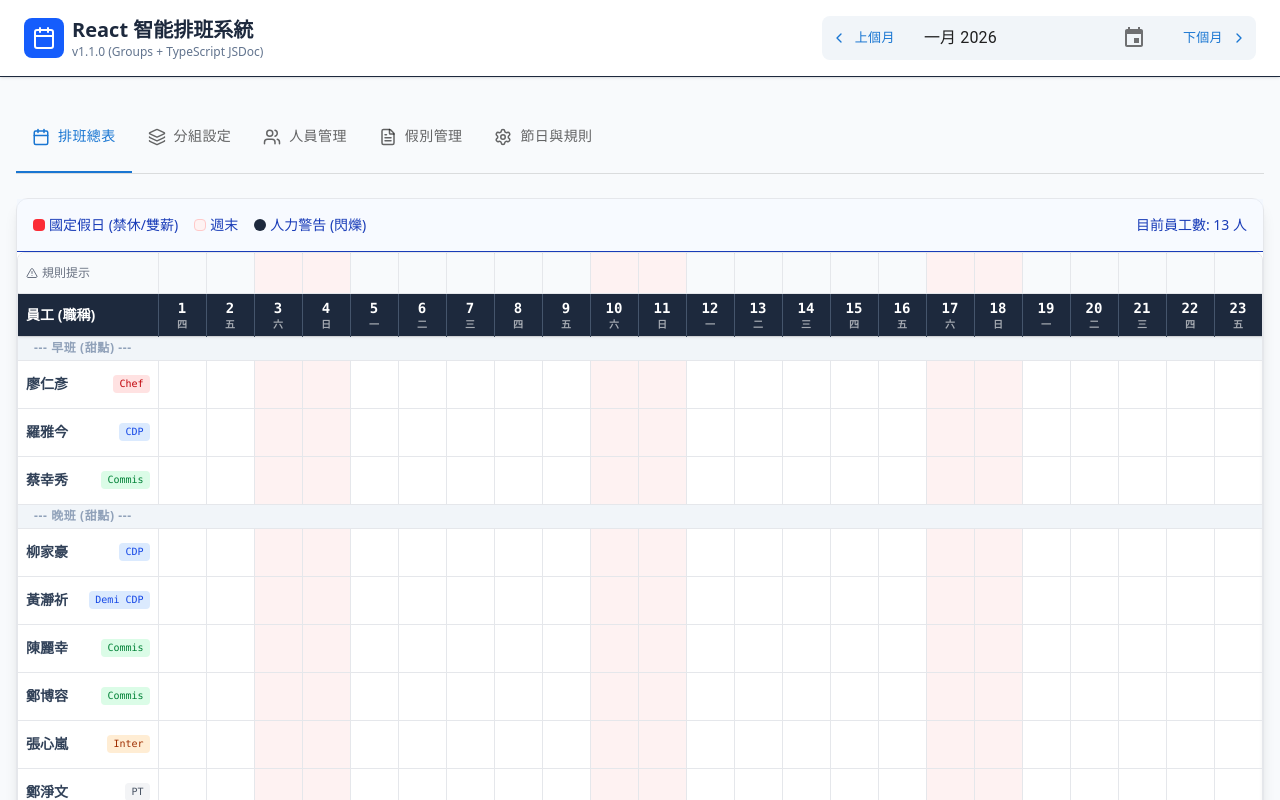
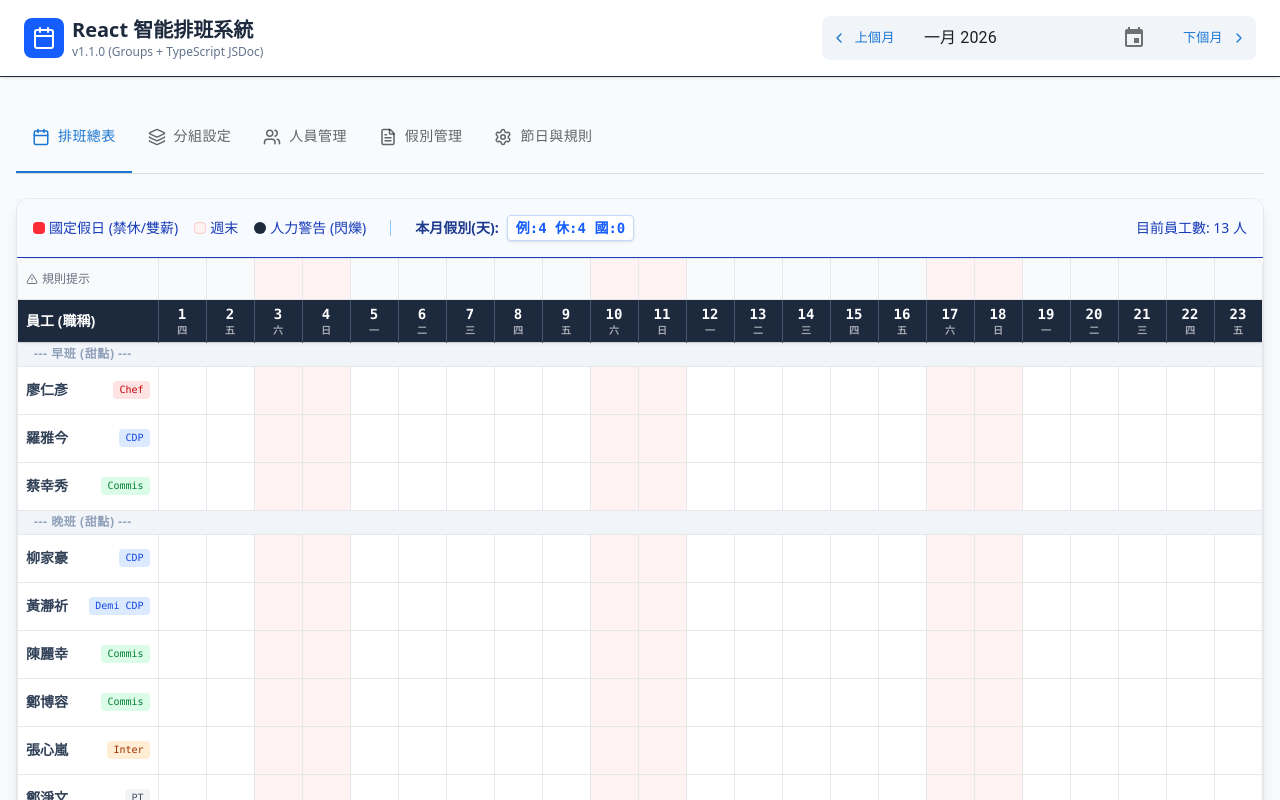
Before and after one commit to ubuntu030/calendar-schedule, a React (Vite) app: page / in a window 1280 px wide. Shown: the top 800 px of the page. Built offline with nearby package versions, Linux system fonts and the light colour scheme.

Commit message:
- 假別提示

```diff
--- a/src/App.tsx
+++ b/src/App.tsx
@@ -66,7 +66,7 @@
 
   const [schedules, setSchedules] = useState({});
   const [holidays, setHolidays] = useState([]);
-  const [monthlyConfig, setMonthlyConfig] = useState({});
+  const [monthlyConfig, setMonthlyConfig] = useState<Record<string, any>>({});
 
   // 更新排班
   const handleUpdateShift = (staffId: string, day: string, value: string) => {
@@ -90,6 +90,14 @@
 
   const handleNextMonth = () => {
     setCurrentDate((prevDate) => addMonths(prevDate, 1));
+  };
+
+  // 取得當月假別設定
+  const currentMonthStr = format(currentDate, "yyyy-MM");
+  const mConfig = monthlyConfig[currentMonthStr] || {
+    regular: 4,
+    leave: 4,
+    national: 0,
   };
 
   return (
@@ -183,7 +191,7 @@
             {currentTab === 0 && (
               <div className="p-0 flex-1 flex flex-col">
                 <div className="p-4 bg-blue-50/50 border-b flex justify-between items-center text-sm text-blue-800">
-                <div className="flex gap-4">
+                  <div className="flex gap-4 items-center">
                     <span className="flex items-center gap-1">
                       <span className="w-3 h-3 bg-red-500 rounded-sm"></span>{" "}
                       國定假日 (禁休/雙薪)
@@ -195,6 +203,14 @@
                     <span className="flex items-center gap-1">
                       <span className="w-3 h-3 bg-slate-800 rounded-full"></span>{" "}
                       人力警告 (閃爍)
+                    </span>
+                    <div className="h-4 w-px bg-blue-300 mx-2"></div>
+                    <span className="font-bold text-blue-900 flex items-center gap-2">
+                      本月假別(天):
+                      <span className="font-mono bg-white px-2 py-0.5 rounded text-blue-600 border border-blue-200 shadow-sm">
+                        例:{mConfig.regular} 休:{mConfig.leave} 國:
+                        {mConfig.national}
+                      </span>
                     </span>
                   </div>
                   <div>目前員工數: {staffList.length} 人</div>
```
Lines whose indentation alone changed are shown as unchanged.
